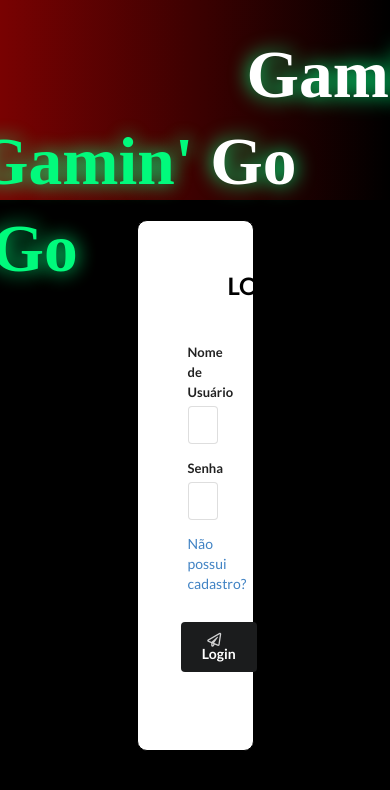
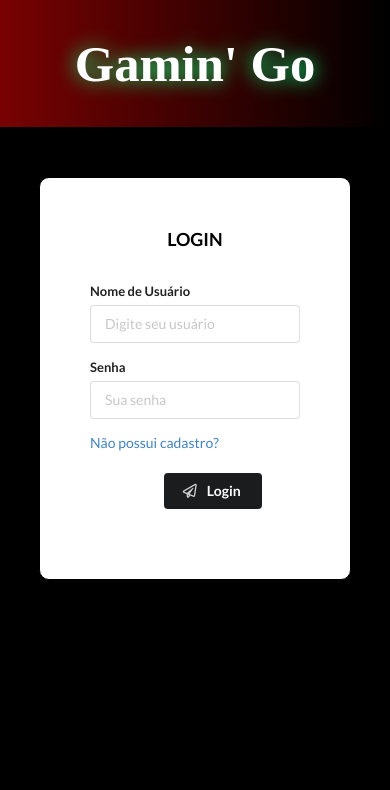
Before and after one commit to IsaqueSantosSilva/Web-Projeto, a PHP site: page /login/index.php in a window 390 px wide; the page is wider, and only the part inside the window is pictured. Shown: the top 790 px of that part. Run offline with PHP 8.4, Linux system fonts and the light colour scheme.

Commit message:
parte do comportamento mobile eu esqueci de criar branch

```diff
--- /dev/null
+++ b/css/small-style.css
@@ -0,0 +1,28 @@
+header{
+	background-image: linear-gradient(to right, #790202 , #000000);
+	height: 15vh;
+}
+
+form{
+	width: 80%;
+	left: 0;
+	border-width: 1px;
+	margin: auto;
+	top: 50px;
+}
+
+form h3{margin: 30px}
+
+.position-button{
+	position: relative;
+	left: calc(100% - 65%);
+	margin: 20px auto;
+	margin-left: 0;
+}
+
+.neon{
+	font-size: 6vh;
+	left: 0;
+}
+
+.neon:after{display: none;}
--- a/css/style.css
+++ b/css/style.css
@@ -1,11 +1,6 @@
 @font-face{
 	font-family: Gameon;
 	src: url('../font/gameon.ttf');
-}
-
-#title{
-	font-family: Gameon;
-	font-size: 70px;
 }
 
 body{
@@ -41,7 +36,7 @@ form{
 	margin-top: 20px;
 }
 
-form h2{
+form h3{
 	text-transform: uppercase;
 	margin: 40px;
 	text-align: center;
@@ -76,7 +71,6 @@ form h2{
 	right: 38vh;
 }
 
-
 @keyframes desappear{
 	0%{
 		opacity: 1;
@@ -89,8 +83,6 @@ form h2{
 	}
 
 }
-
-
 
 @keyframes lbrink{
 	0%{
--- a/login/index.php
+++ b/login/index.php
@@ -12,17 +12,18 @@ if (isset($_POST['btn1'])) {
 	<title>Login</title>
 	<link rel="stylesheet" type="text/css" href="https://cdnjs.cloudflare.com/ajax/libs/semantic-ui/2.4.1/semantic.min.css">
 	<link rel="stylesheet" type="text/css" href="../css/style.css">
+	<link rel="stylesheet" media="screen and (max-width: 900px)" href="../css/small-style.css">
 	<link rel="icon" href="../icon/GGIcon.png" style="width: 100%; height: 100%">
 </head>
 <body>
 	<header>
-	<div >
+	<div>
 		<h1 class="neon" data-text="Gamin' Go">Gamin' Go</h1>
 	</div>
 	</header>
 
 	<form class="ui form" method="POST" action=" <? $_SERVER['PHP_SELF'] ?>">
-		<h2>Login</h2>
+		<h3>LOGIN</h3>
 		<div class="field">
 			<label>Nome de Usuário</label>
 			<input type="text" name="login_user" autocomplete="off" placeholder="Digite seu usuário" required placeholder="">
--- a/register/index.php
+++ b/register/index.php
@@ -10,11 +10,12 @@ if (isset($_POST['btn'])) {
 	<title>Loja</title>
 	<link rel="stylesheet" type="text/css" href="https://cdnjs.cloudflare.com/ajax/libs/semantic-ui/2.4.1/semantic.min.css">
 	<link rel="stylesheet" type="text/css" href="../css/style.css">
+	<link rel="stylesheet" media="screen and (max-width: 900px)" href="../css/small-style.css">
 	<link rel="icon" href="../icon/GGIcon.png" style="width: 100%; height: 100%">
 </head>
 <body>
 	<header>
-	<div >
+	<div>
 		<h1 class="neon" data-text="Gamin' Go">Gamin' Go</h1>
 	</div>
 	</header>
```
